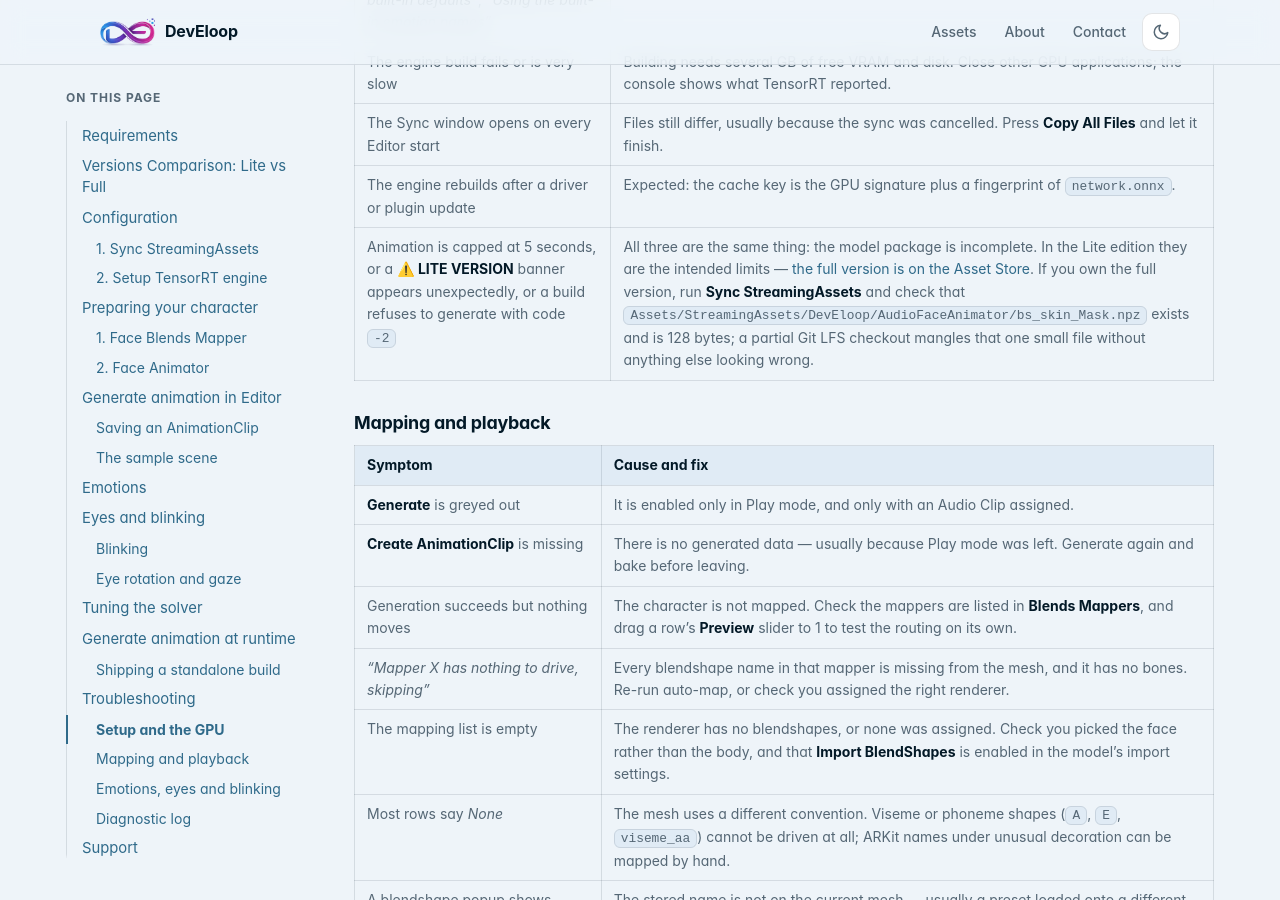
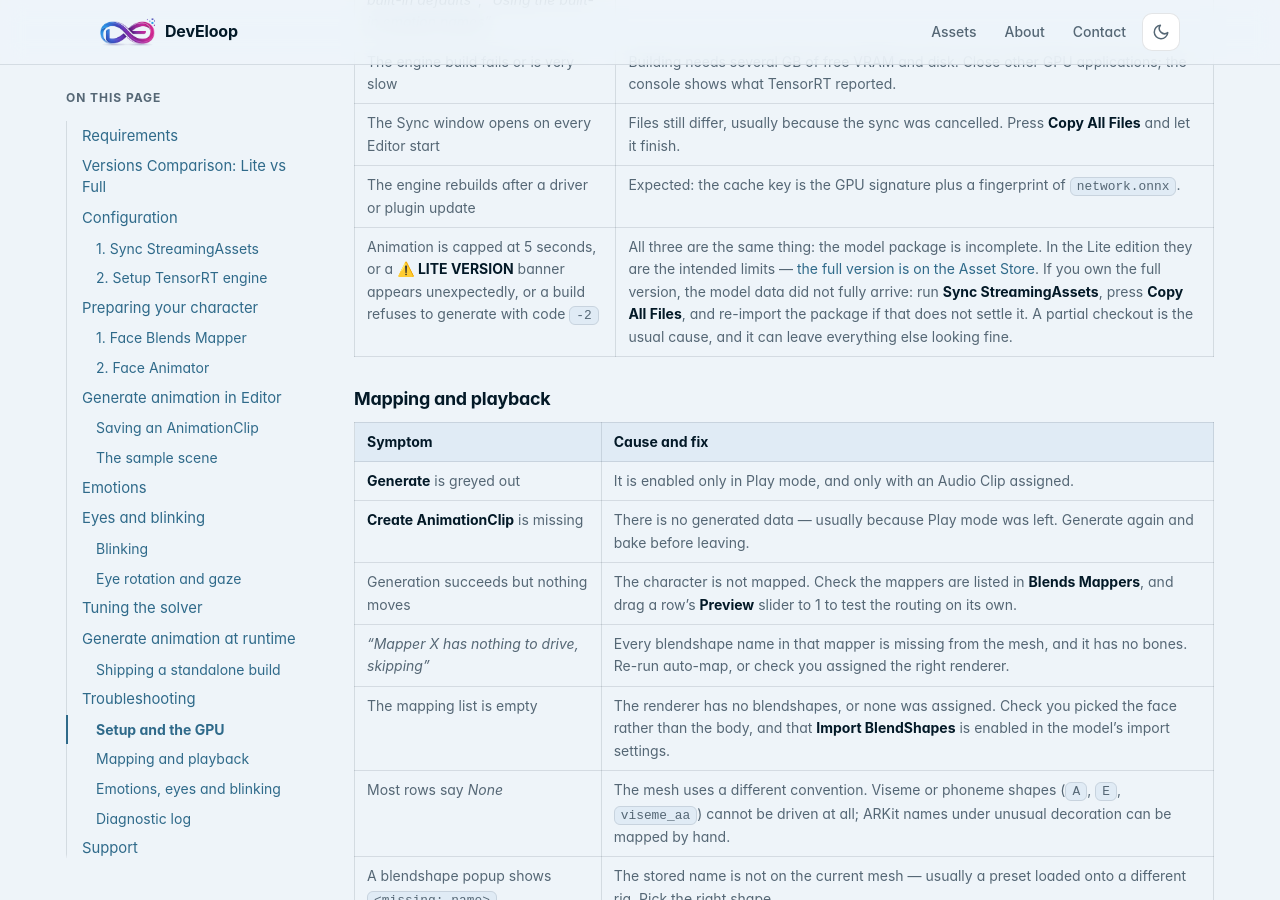
Before and after one commit to Dev-eloop/dev-eloop.github.io, a Jekyll site: the page built from audio-face-animator/docs/index.md, in a window 1280 px wide and 900 px high, scrolled down 18238 px. Built offline with Jekyll 4.4.1, drawn with Linux system fonts in a browser that asks for light colours.

Commit message:
Stop naming the edition marker in the public documentation
The troubleshooting table told anyone reading the site which file decides
whether the plugin runs as Lite or full, where it lives, and that it has to be
exactly 128 bytes. That is the mechanism the paid edition rests on, published on
a page Google has indexed.

The row now says what a full-edition owner can act on - the model data did not
fully arrive, re-sync and re-import - which is the whole of the fix, and nothing
about how the two editions are told apart.

Co-Authored-By: Claude Opus 5 <noreply@anthropic.com>

```diff
--- a/audio-face-animator/docs/index.md
+++ b/audio-face-animator/docs/index.md
@@ -554,7 +554,7 @@ generic one — the first is the useful one.
 | The engine build fails or is very slow | Building needs several GB of free VRAM and disk. Close other GPU applications; the console shows what TensorRT reported. |
 | The Sync window opens on every Editor start | Files still differ, usually because the sync was cancelled. Press **Copy All Files** and let it finish. |
 | The engine rebuilds after a driver or plugin update | Expected: the cache key is the GPU signature plus a fingerprint of `network.onnx`. |
-| Animation is capped at 5 seconds, or a **⚠️ LITE VERSION** banner appears unexpectedly, or a build refuses to generate with code `-2` | All three are the same thing: the model package is incomplete. In the Lite edition they are the intended limits — [the full version is on the Asset Store](https://assetstore.unity.com/packages/slug/383624). If you own the full version, run **Sync StreamingAssets** and check that `Assets/StreamingAssets/DevEloop/AudioFaceAnimator/bs_skin_Mask.npz` exists and is 128 bytes; a partial Git LFS checkout mangles that one small file without anything else looking wrong. |
+| Animation is capped at 5 seconds, or a **⚠️ LITE VERSION** banner appears unexpectedly, or a build refuses to generate with code `-2` | All three are the same thing: the model package is incomplete. In the Lite edition they are the intended limits — [the full version is on the Asset Store](https://assetstore.unity.com/packages/slug/383624). If you own the full version, the model data did not fully arrive: run **Sync StreamingAssets**, press **Copy All Files**, and re-import the package if that does not settle it. A partial checkout is the usual cause, and it can leave everything else looking fine. |
 
 </div>
 
```
